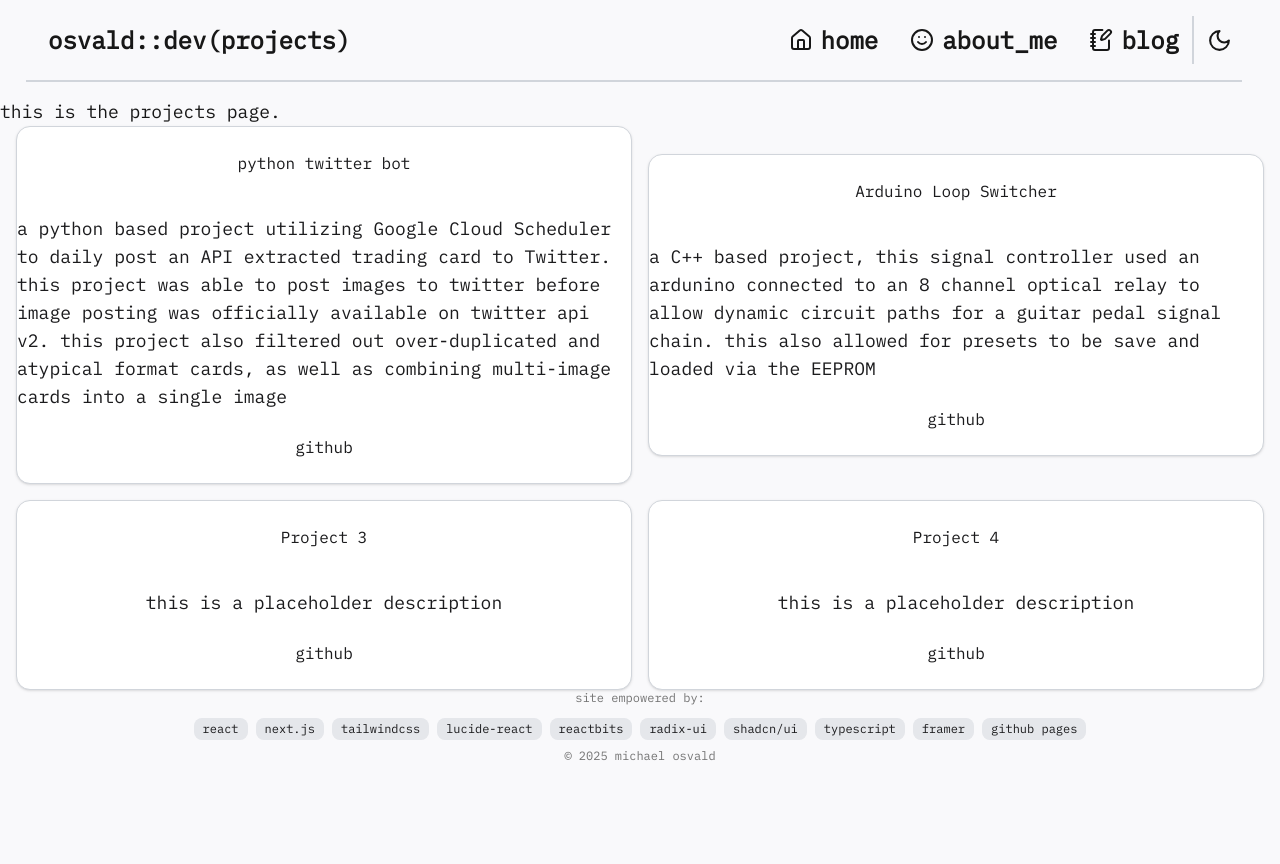
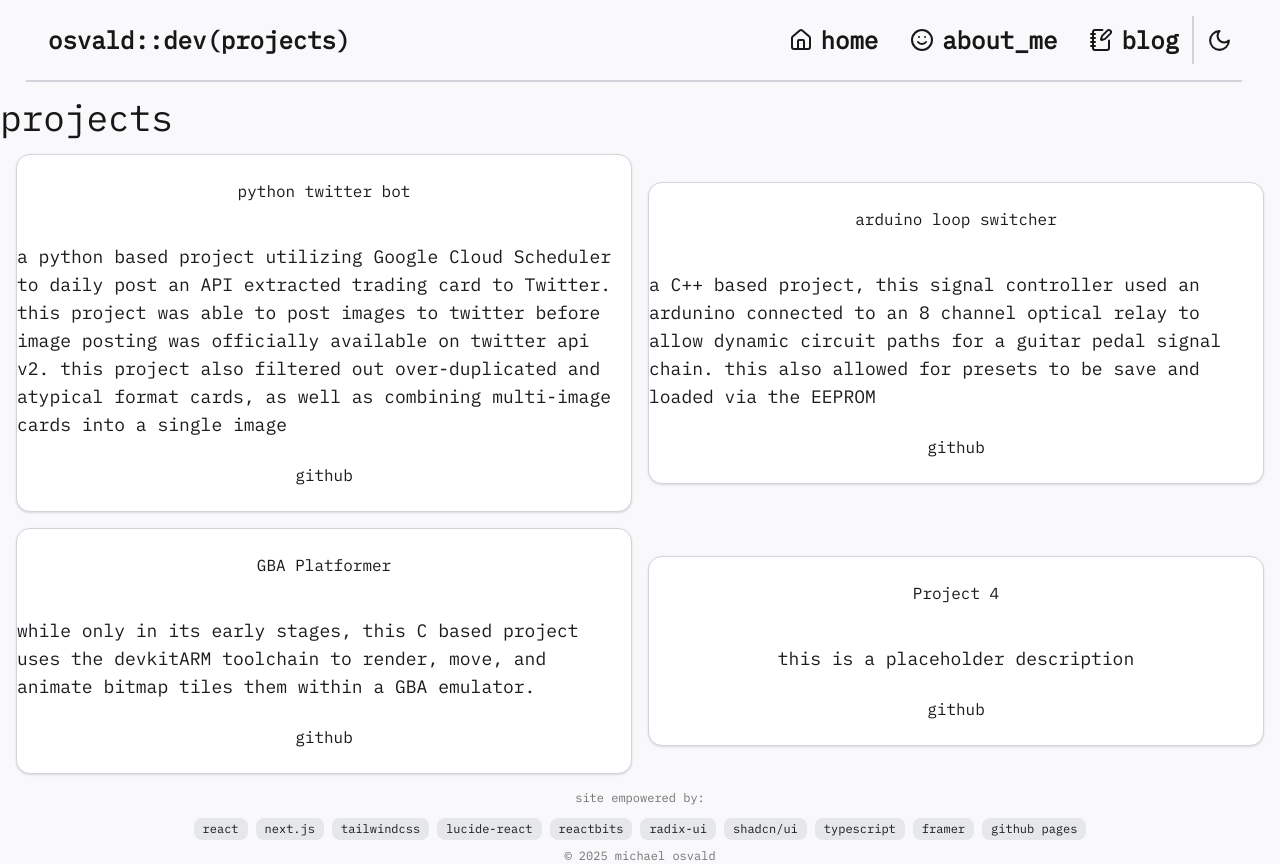
Before and after one commit to osvald-code/osvald-code.github.io, a Next.js app: page /projects in a window 1280 px wide. Before the commit the page ends 800 px from the top, so only its background shows below. Built offline with nearby package versions, Linux system fonts and the light colour scheme.

Commit message:
Update page.tsx
another project added, some format changes

```diff
--- a/src/app/projects/page.tsx
+++ b/src/app/projects/page.tsx
@@ -39,8 +39,8 @@ export default function AboutMe() {
         </header>
       <Separator orientation="horizontal" className="min-h-[1px] mx-[2%] border-[1px] max-w-[95%]"/>
       {/* <Card className="mx-2 sm:mx-20 my-4 min-h-[100%] flex items-center shadow-sm shadow-black/50 justify-center dark:bg-slate-800/10"> */}
-        <h1 className="text-lg mt-4">this is the projects page.</h1>
-        <div className="w-[100%] min-h-[100%] flex order grid gird-cols-1 sm:grid-cols-2 px-4 items-center justify-center gap-4">
+        <h1 className="text-xl sm:text-2xl lg:text-4xl mt-4">projects</h1>
+        <div className="w-[100%] min-h-[100%] flex order grid gird-cols-1 sm:grid-cols-2 p-4 items-center justify-center gap-4">
             {projects.map((projects) =>
               (
                 <Card key={projects.title} className="min-w-[100%] border flex items-center justify-center dark:bg-slate-800/0">
@@ -66,14 +66,14 @@ const projects: { title: string; url: string; description: string}[] = [
     description: "a python based project utilizing Google Cloud Scheduler to daily post an API extracted trading card to Twitter. this project was able to post images to twitter before image posting was officially available on twitter api v2. this project also filtered out over-duplicated and atypical format cards, as well as combining multi-image cards into a single image",
   },
   {
-    title: "Arduino Loop Switcher",
+    title: "arduino loop switcher",
     url: "/.",
     description: "a C++ based project, this signal controller used an ardunino connected to an 8 channel optical relay to allow dynamic circuit paths for a guitar pedal signal chain. this also allowed for presets to be save and loaded via the EEPROM",
   },
     {
-    title: "Project 3",
+    title: "GBA Platformer",
     url: "/.",
-    description: "this is a placeholder description",
+    description: "while only in its early stages, this C based project uses the devkitARM toolchain to render, move, and animate bitmap tiles them within a GBA emulator.",
   },
   {
     title: "Project 4",
```
